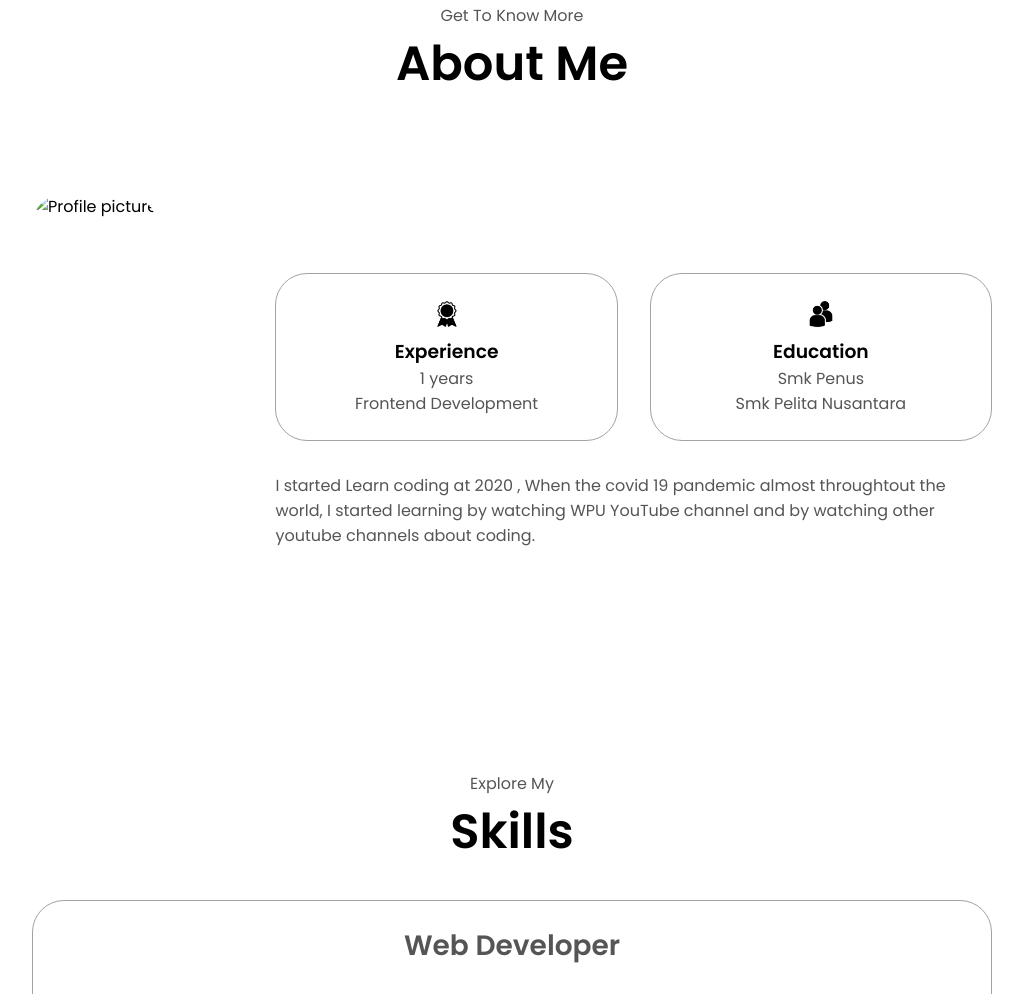
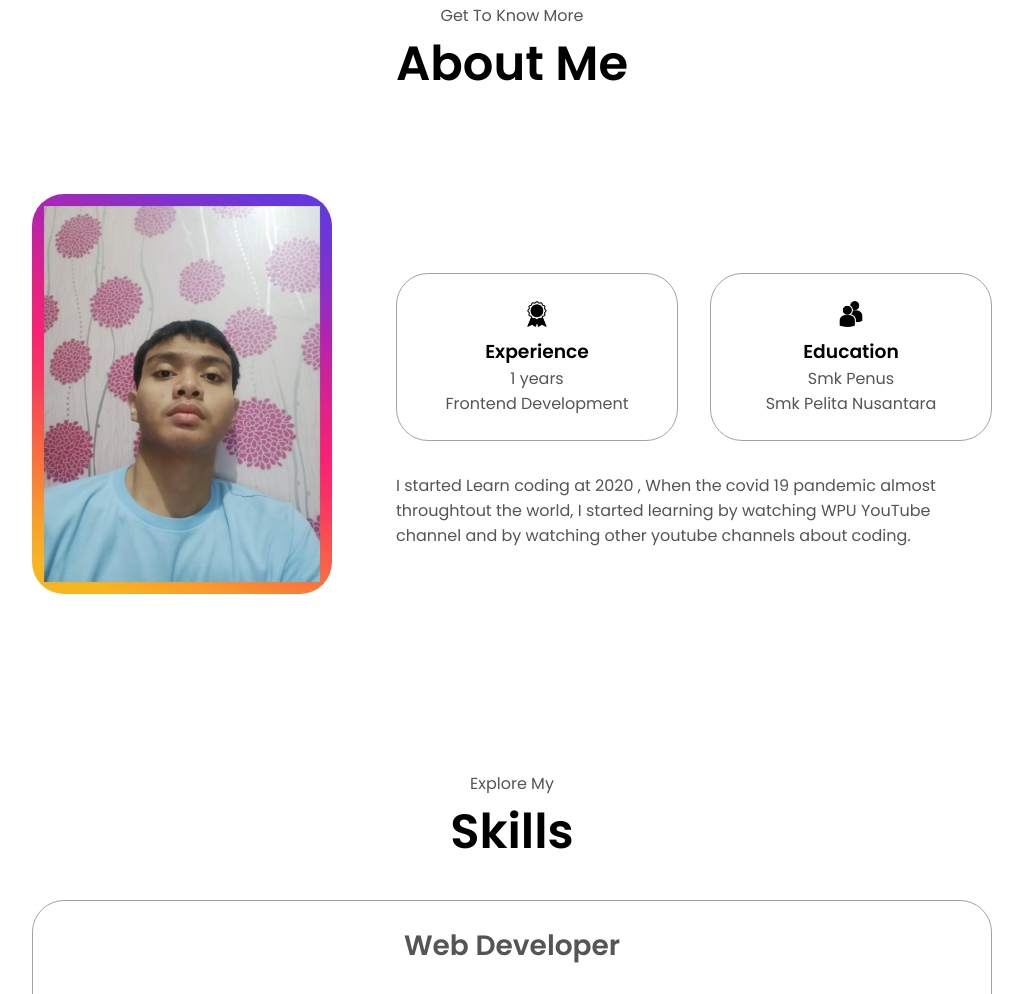
Before and after one commit to AdamRizkyPratama/AdamRizkyPratama.github.io, a plain HTML site: page index.html in a window 1280 px wide. Shown: the part 925-1919 px from the top of the page, without its empty margins (128-1151 px from the left). Drawn offline with Linux system fonts and the light colour scheme; files whose address does not match are found by name.

Commit message:
Update index.html

```diff
--- a/index.html
+++ b/index.html
@@ -75,7 +75,7 @@
       <div class="section-container">
         <div class="section__pic-container">
           <img
-            src="./assets/cuku.jpeg"
+            src="cuku.jpeg"
             alt="Profile picture"
             class="about-pic"
           />
```
